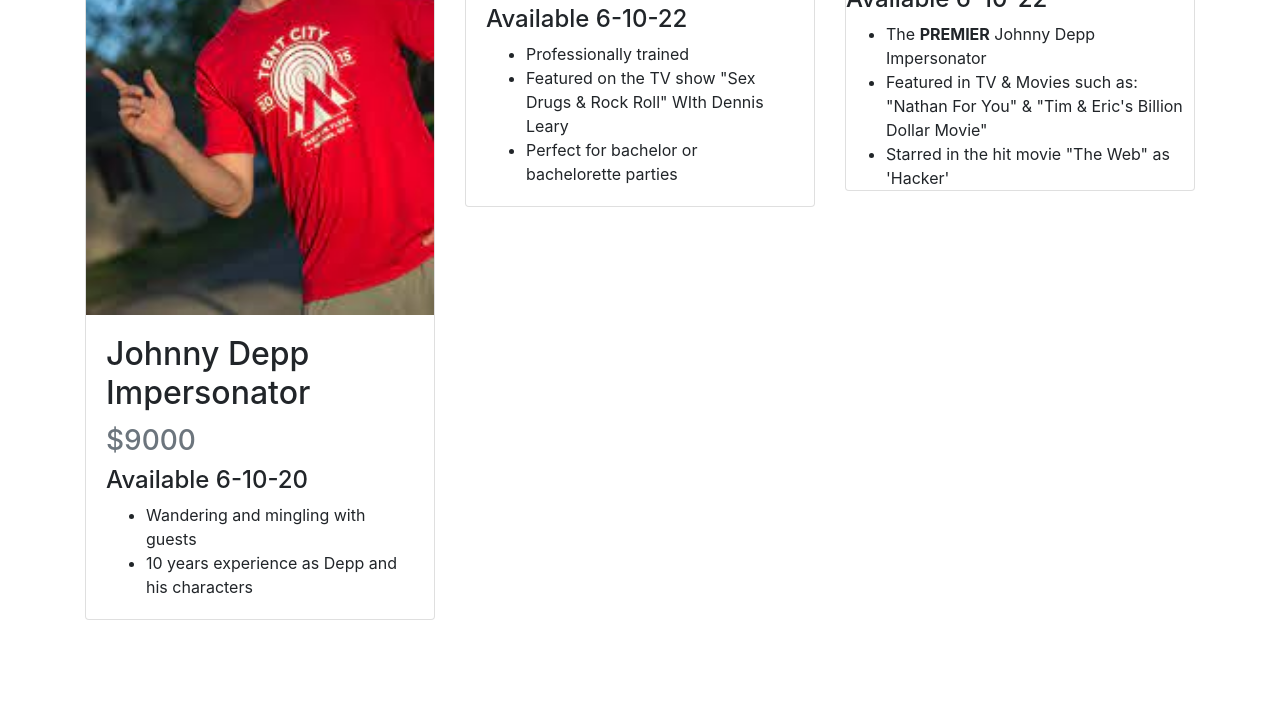
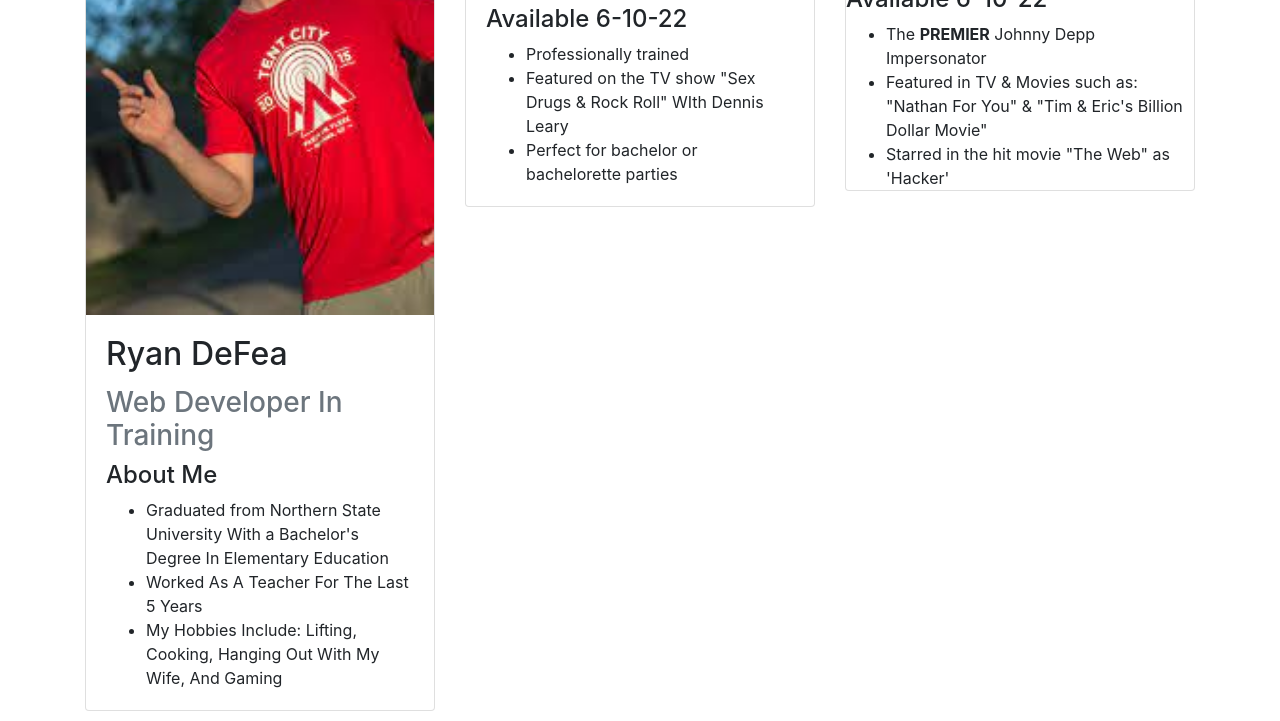
Before and after one commit to ryandefea/portfolio-landing-page, a plain HTML site: page index.html in a window 1280 px wide. Shown: the part 559-1280 px from the top of the page. Before the commit the page ends 1189 px from the top, so only its background shows below. Drawn offline with Linux system fonts and the light colour scheme; a web font is replaced by a local one.

Commit message:
update card to reflect info about myself.

```diff
--- a/index.html
+++ b/index.html
@@ -23,12 +23,13 @@
           <div class="card">
             <img src="assets\ryan.jpg" class="class-img-top" alt="ryan">
             <div class="card-body">
-              <h2 class="card-title">Johnny Depp Impersonator</h2>
-              <h3 class="car-subtitle mb-2 text-muted">$9000</h3>
-              <h4 class="card-date">Available 6-10-20</h4>
+              <h2 class="card-title">Ryan DeFea</h2>
+              <h3 class="car-subtitle mb-2 text-muted">Web Developer In Training</h3>
+              <h4 class="card-date">About Me</h4>
               <ul class="card-text">
-                <li>Wandering and mingling with guests</li>
-                <li>10 years experience as Depp and his characters</li>
+                <li>Graduated from Northern State University With a Bachelor's Degree In Elementary Education</li>
+                <li>Worked As A Teacher For The Last 5 Years</li>
+                <li>My Hobbies Include: Lifting, Cooking, Hanging Out With My Wife, And Gaming</li>
               </ul>
             </div>
           </div>
```
